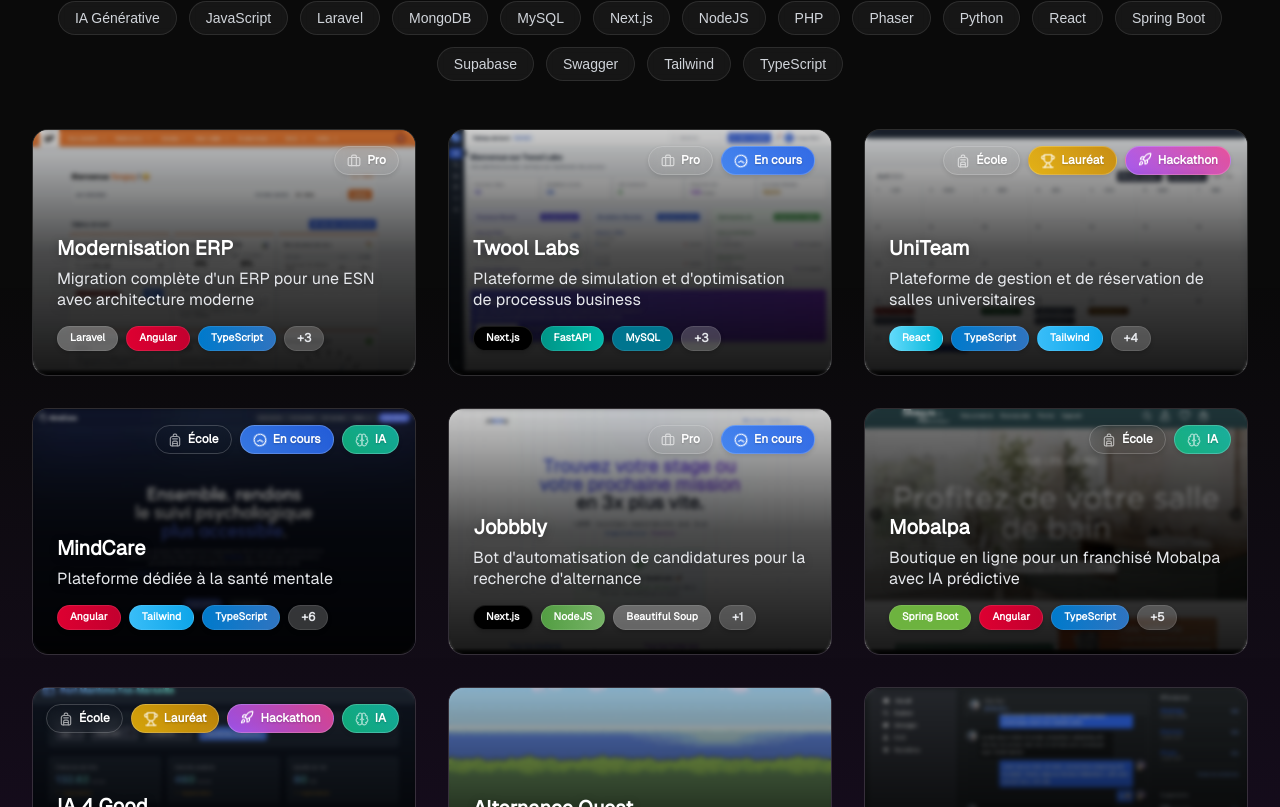
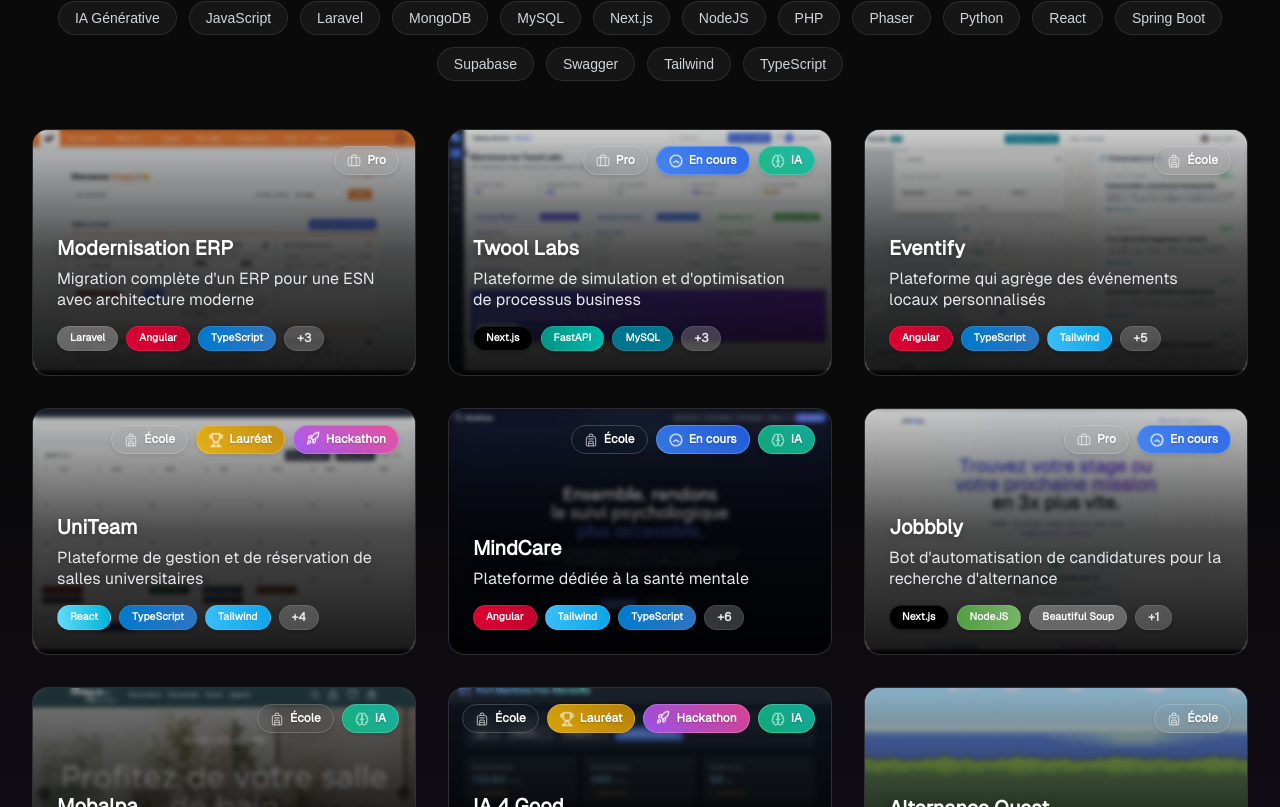
Before and after one commit to twnguydev/portfolio-v3, a Next.js app: page / in a window 1280 px wide. Shown: the part 2473-3280 px from the top of the page. Built offline with nearby package versions, Linux system fonts and the light colour scheme.

Commit message:
last fix

```diff
--- a/next.config.js
+++ b/next.config.js
@@ -9,6 +9,13 @@ const nextConfig = {
     }
     return config;
   },
+  devIndicators: {
+    buildActivity: false,
+  },
+  experimental: {
+    // Désactive les devtools problématiques
+    devOverlays: false,
+  },
 };
 
 export default nextConfig;
--- a/src/components/projects/project-card.tsx
+++ b/src/components/projects/project-card.tsx
@@ -26,46 +26,46 @@ export const ProjectCard = ({ project, onClick }: { project: Project, onClick: (
         <div className="projects__gradient-overlay"></div>
         <div className="projects__theme-overlay"></div>
 
-        {badges && (
         <div className="projects__badges">
+          {/* Badge Pro/École - toujours affiché */}
           {type === 'professional' ? (
             <span className="projects__badge projects__badge--professional">
               <Briefcase className="projects__badge-icon" size={14} />
               Pro
             </span>
-            ) : (
+          ) : type === 'school' ? (
             <span className="projects__badge projects__badge--school">
               <Backpack className="projects__badge-icon" size={14} />
               École
             </span>
-            )}
+          ) : null}
 
-            {badges.inProgress && (
+          {/* Autres badges - affichés seulement si définis */}
+          {badges?.inProgress && (
             <span className="projects__badge projects__badge--in-progress">
               <Clock className="projects__badge-icon" size={14} />
               En cours
             </span>
           )}
-            {badges.winner && (
+          {badges?.winner && (
             <span className="projects__badge projects__badge--winner">
               <Trophy className="projects__badge-icon" size={14} />
               Lauréat
             </span>
           )}
-            {badges.hackathon && (
+          {badges?.hackathon && (
             <span className="projects__badge projects__badge--hackathon">
               <Rocket className="projects__badge-icon" size={14} />
               Hackathon
             </span>
           )}
-            {badges.ia && (
+          {badges?.ia && (
             <span className="projects__badge projects__badge--ia">
               <Brain className="projects__badge-icon" size={14} />
               IA
             </span>
           )}
         </div>
-        )}
 
         <div className="projects__info">
           <h3 className="projects__info-title">{title}</h3>
--- a/src/data/projects.ts
+++ b/src/data/projects.ts
@@ -52,7 +52,8 @@ export const projectsData: Project[] = [
     sourceUrl: "https://github.com/twnguydev/twool",
     badges: {
       professional: true,
-      inProgress: true
+      inProgress: true,
+      ia: true,
     },
     skills: [
       {
@@ -69,6 +70,62 @@ export const projectsData: Project[] = [
         name: "Performance et optimisation",
         description: "Implémentation d'algorithmes d'optimisation pour l'analyse et l'amélioration des workflows client.",
         category: "Back-end"
+      }
+    ]
+  },
+  {
+    title: "Eventify",
+    shortDescription: "Plateforme qui agrège des événements locaux personnalisés",
+    description: "Eventify est une plateforme web qui agrège des événements locaux à partir de diverses sources et les personnalise en fonction des préférences des utilisateurs, offrant une expérience unique pour découvrir des activités près de chez soi.",
+    images: [
+      "/images/projects/eventify-1.png",
+      "/images/projects/eventify-2.png",
+      "/images/projects/eventify-3.png",
+      "/images/projects/eventify-4.png"
+    ],
+    tags: ["Angular", "TypeScript", "Tailwind", "PHP", "Laravel", "Docker", "MySQL", "Swagger"],
+    gradient: "pink-purple",
+    type: "school",
+    sourceUrl: "https://github.com/twnguydev/eventify",
+    skills: [
+      {
+        name: "Compréhension des besoins métier",
+        description: getDescriptionById('RNCP01-2'),
+        category: "Management",
+        rncpSkillIds: ["RNCP01-2"],
+        rncpReference: "RNCP38436BC01 - Cadrer un projet et conceptualiser une solution web"
+      },
+      {
+        name: "Organisation du projet",
+        description: getDescriptionById('RNCP01-3'),
+        category: "Management",
+        rncpSkillIds: ["RNCP01-3"],
+        rncpReference: "RNCP38436BC01 - Cadrer un projet et conceptualiser une solution web"
+      },
+      {
+        name: "Développement Full-Stack",
+        descriptions: [
+          getDescriptionById('RNCP02-2'),
+          getDescriptionById('RNCP02-4'),
+          getDescriptionById('RNCP02-5')
+        ],
+        category: "Développement",
+        rncpSkillIds: ["RNCP02-2", "RNCP02-4", "RNCP02-5"],
+        rncpReference: "RNCP38436BC02 - Développer une solution web"
+      },
+      {
+        name: "Authentification sécurisée",
+        description: getDescriptionById('RNCP02-6'),
+        category: "Sécurité",
+        rncpSkillIds: ["RNCP02-6"],
+        rncpReference: "RNCP38436BC02 - Développer une solution web"
+      },
+      {
+        name: "Cycle de vie d'une application",
+        description: getDescriptionById('RNCP03-5'),
+        category: "Qualité",
+        rncpSkillIds: ["RNCP03-5"],
+        rncpReference: "RNCP38436BC03 - Déployer un système d'assurance qualité tout au long du cycle de vie d'une solution web"
       }
     ]
   },
```
Lines whose indentation alone changed are shown as unchanged.
